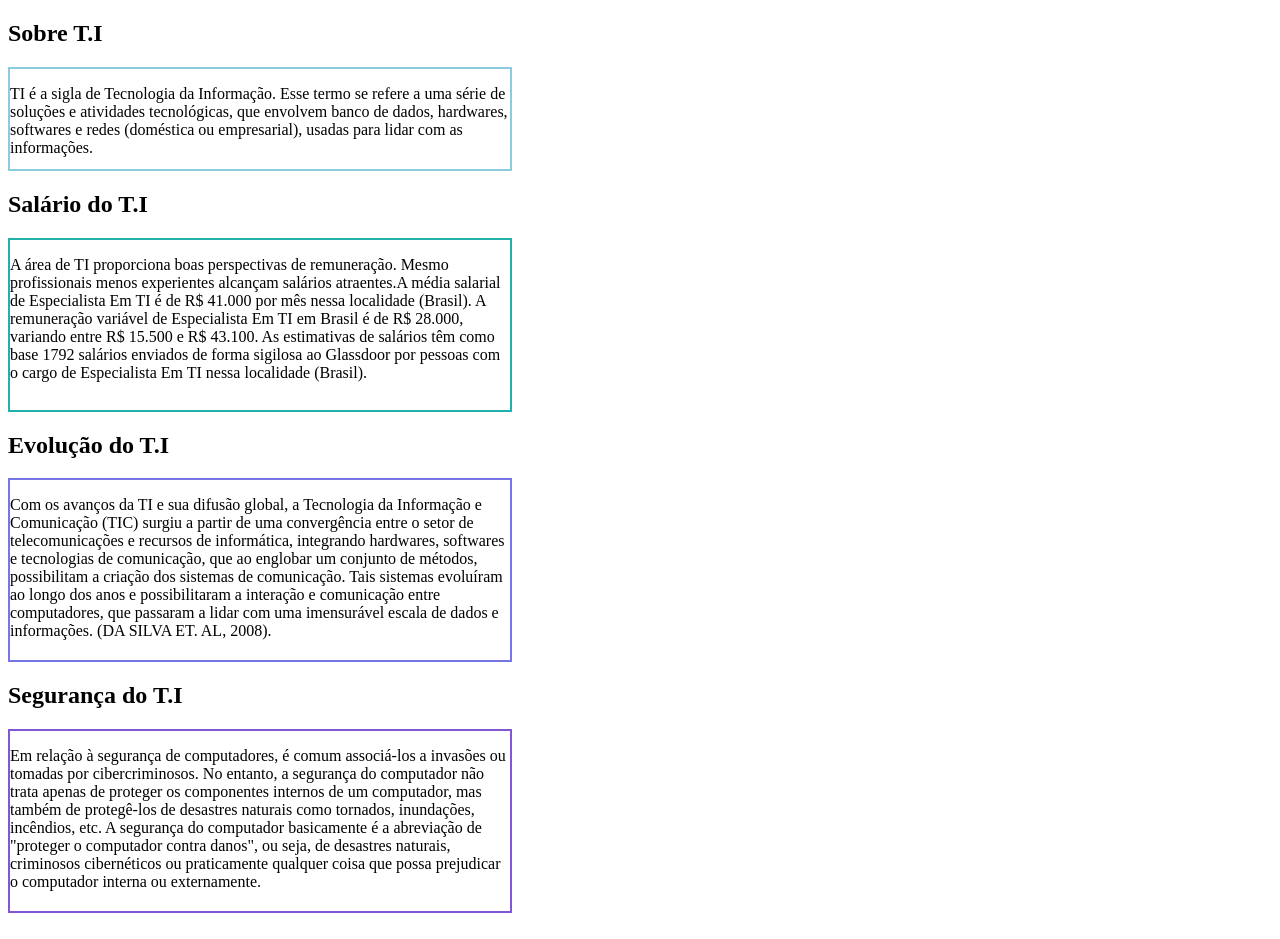
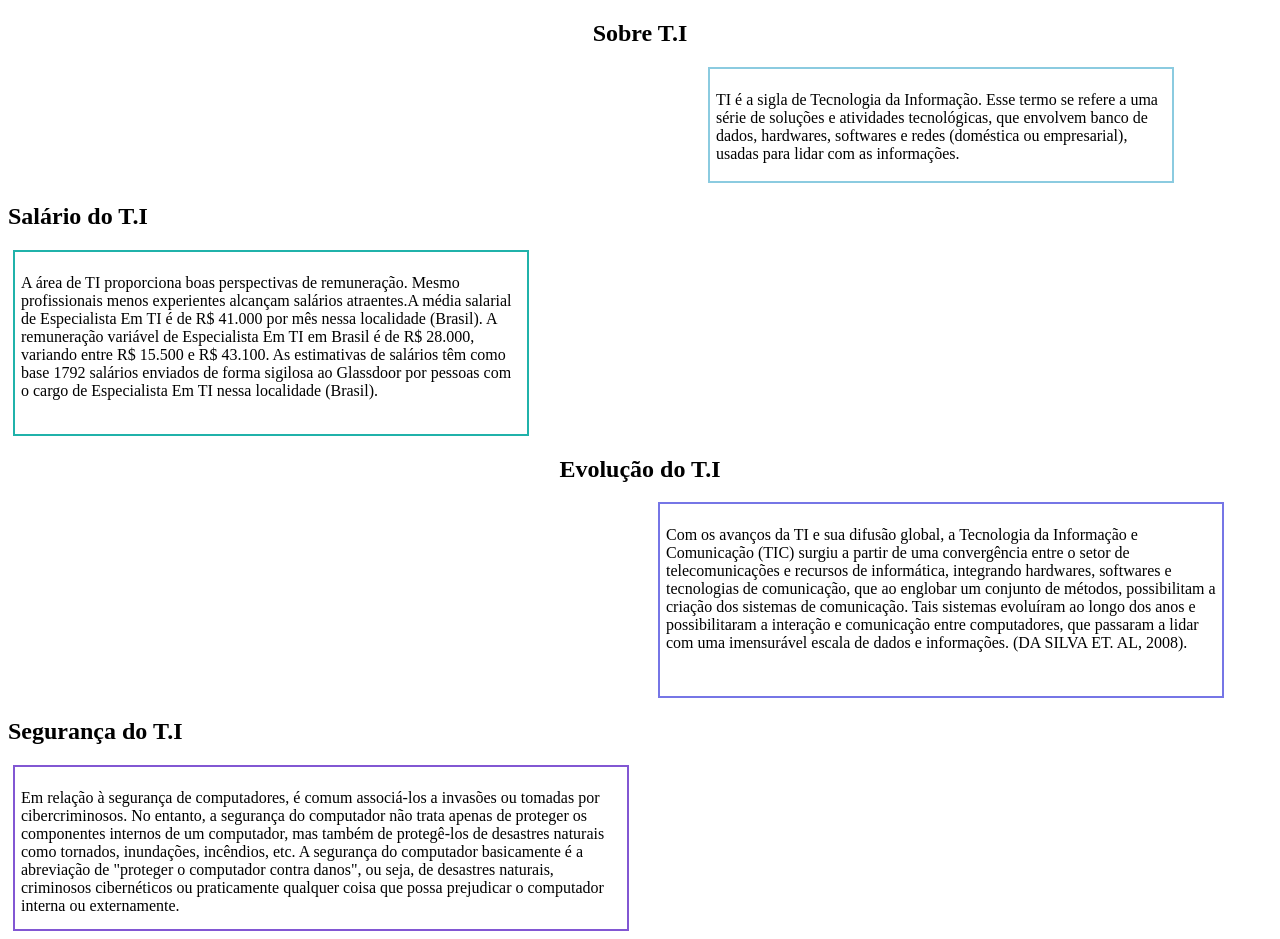
Before and after one commit to Nayarasc/atv1-4bi, a plain HTML site: page index.html in a window 1280 px wide. Drawn offline with Linux system fonts and the light colour scheme.

Commit message:
atv1-4bi

```diff
--- a/index.html
+++ b/index.html
@@ -8,26 +8,26 @@
     <title>Div's</title>
 </head>
 <body>
-    <h2>Sobre T.I</h2>
-    <div class="sobre_ti">
+    <h2 class="centro">Sobre T.I</h2>
+    <div id="sobre_ti">
         <p>TI é a sigla de Tecnologia da Informação.
         Esse termo se refere a uma série de soluções e atividades tecnológicas, que envolvem banco de dados, hardwares, softwares e redes (doméstica ou empresarial), usadas para lidar com as informações. </p>
     </div>
 
     <h2>Salário do T.I</h2>
-    <div class="ti_salario">
+    <div id="ti_salario">
         <p>A área de TI proporciona boas perspectivas de remuneração. Mesmo profissionais menos experientes alcançam salários atraentes.A média salarial de Especialista Em TI é de R$ 41.000 por mês nessa localidade (Brasil). A remuneração variável de Especialista Em TI em Brasil é de R$ 28.000, variando entre R$ 15.500 e R$ 43.100. As estimativas de salários têm como base 1792 salários enviados de forma sigilosa ao Glassdoor por pessoas com o cargo de Especialista Em TI nessa localidade (Brasil).</p>
     </div>
 
-    <h2>Evolução do T.I</h2>
-    <div class="ti_evolucao">
+    <h2 class="centro">Evolução do T.I</h2>
+    <div id="ti_evolucao">
         <p>
             Com os avanços da TI e sua difusão global, a Tecnologia da Informação e Comunicação (TIC) surgiu a partir de uma convergência entre o setor de telecomunicações e recursos de informática, integrando hardwares, softwares e tecnologias de comunicação, que ao englobar um conjunto de métodos, possibilitam a criação dos sistemas de comunicação. Tais sistemas evoluíram ao longo dos anos e possibilitaram a interação e comunicação entre computadores, que passaram a lidar com uma imensurável escala de dados e informações. (DA SILVA ET. AL, 2008).
         </p>
     </div>
 
     <h2>Segurança do T.I</h2>
-    <div class="ti_segurança">
+    <div id="ti_segurança">
         <p>Em relação à segurança de computadores, é comum associá-los a invasões ou tomadas por cibercriminosos. No entanto, a segurança do computador não trata apenas de proteger os componentes internos de um computador, mas também de protegê-los de desastres naturais como tornados, inundações, incêndios, etc. A segurança do computador basicamente é a abreviação de "proteger o computador contra danos", ou seja, de desastres naturais, criminosos cibernéticos ou praticamente qualquer coisa que possa prejudicar o computador interna ou externamente.</p>
     </div>
 </body>
--- a/style.css
+++ b/style.css
@@ -1,24 +1,37 @@
-.sobre_ti {
+#sobre_ti {
     border: 2px solid rgb(139, 203, 224);
-    width: 500px;
+    width: 450px;
     height:100px;
-
+    margin: 5px;
+    padding: 6px;
+    margin-inline: 700px;
 }
 
-.ti_salario {
+#ti_salario {
     border: 2px solid lightseagreen;
     width: 500px;
     height: 170px;
+    margin: 5px;
+    padding: 6px;
 }
 
-.ti_evolucao {
+#ti_evolucao {
     border: 2px solid rgb(118, 118, 230);
-    width: 500px;
+    width: 550px;
     height: 180px;
+    margin: 5px;
+    padding: 6px;
+    margin-inline: 650px;
 }
 
-.ti_segurança {
+#ti_segurança {
     border: 2px solid rgb(130, 87, 211);
-    width: 500px;
-    height: 180px;
+    width: 600px;
+    height: 150px;
+    margin: 5px;
+    padding: 6px;
 }
+
+.centro {
+    text-align: center;
+}
```
